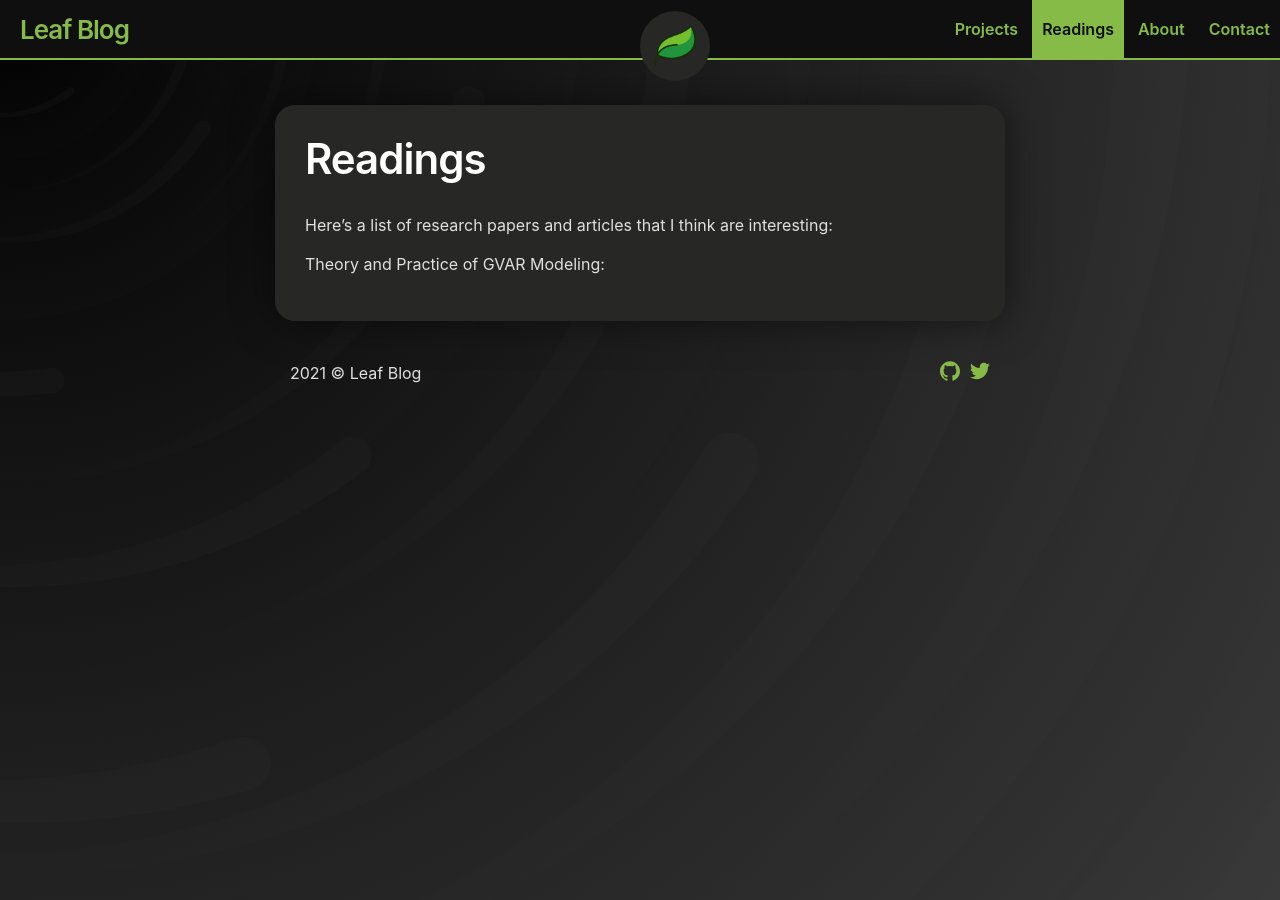
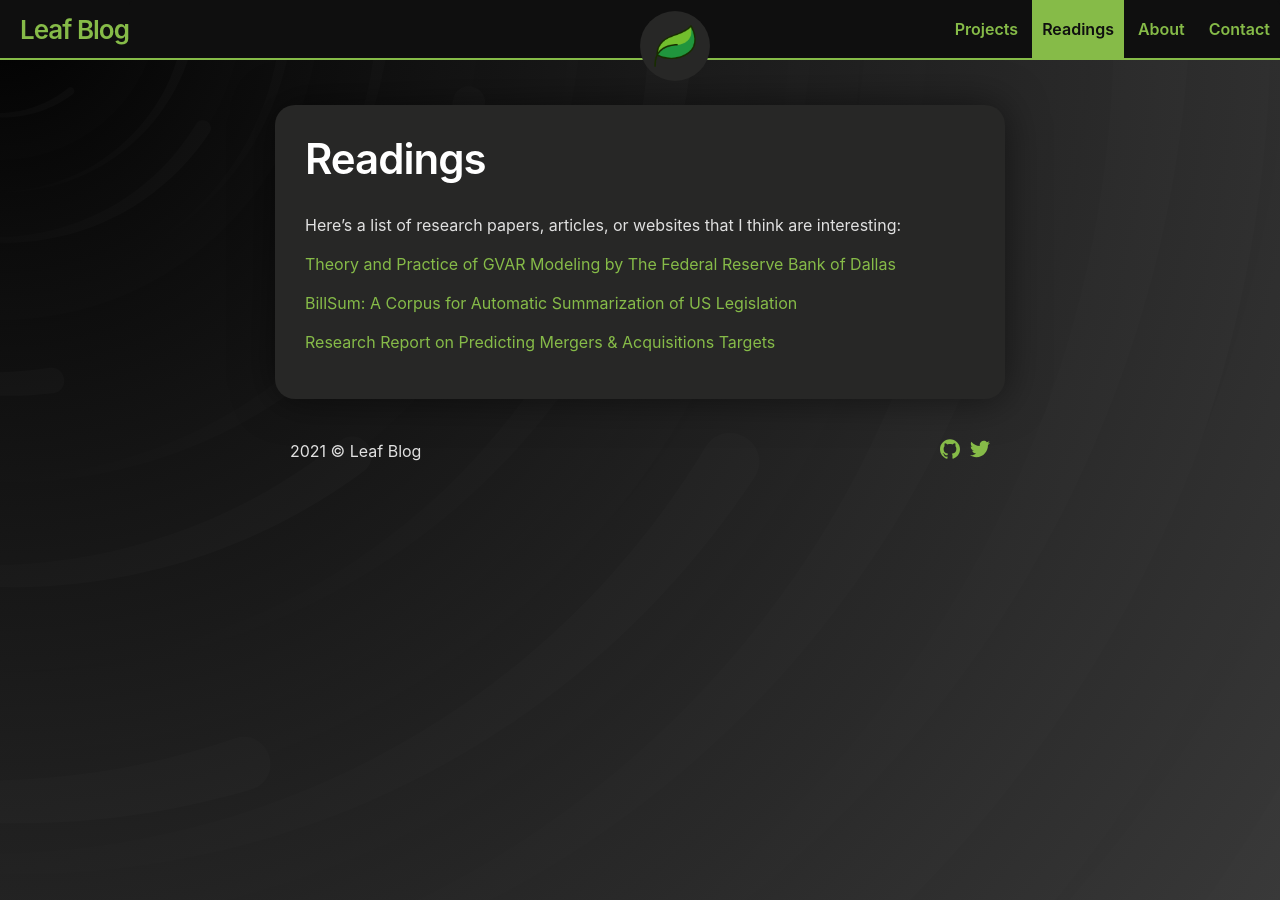
Before and after one commit to jhancock75/my-blog, a Jekyll site: the page built from 1readings.md, in a window 1280 px wide. Built offline with Jekyll 4.4.1, drawn with Linux system fonts in a browser that asks for light colours.

Commit message:
Update 1readings.md

```diff
--- a/1readings.md
+++ b/1readings.md
@@ -3,6 +3,10 @@ title: Readings
 layout: page
 ---
 
-Here's a list of research papers and articles that I think are interesting:
+Here's a list of research papers, articles, or websites that I think are interesting:
 
-Theory and Practice of GVAR Modeling:
+<a href="https://www.dallasfed.org/~/media/documents/institute/wpapers/2014/0180.pdf">Theory and Practice of GVAR Modeling by The Federal Reserve Bank of Dallas</a>
+
+<a href="https://www.aclweb.org/anthology/D19-5406.pdf">BillSum: A Corpus for Automatic Summarization of US Legislation</a>
+
+<a href="https://wsb.wisc.edu/centers-and-initiatives/nicholas/blog/2019/12/18/nicholas-centers-first-ever-machine-learning-consulting-project-research-report-on-predicting-ma-targets">Research Report on Predicting Mergers & Acquisitions Targets</a>
```
